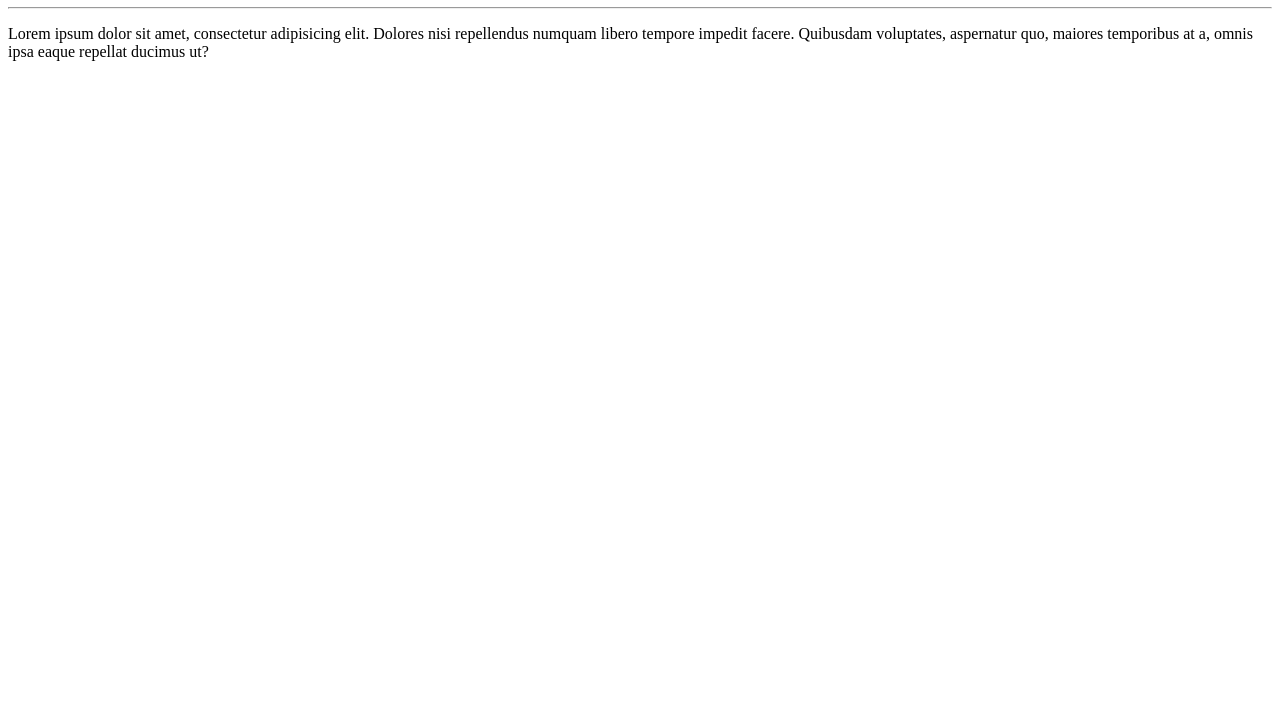
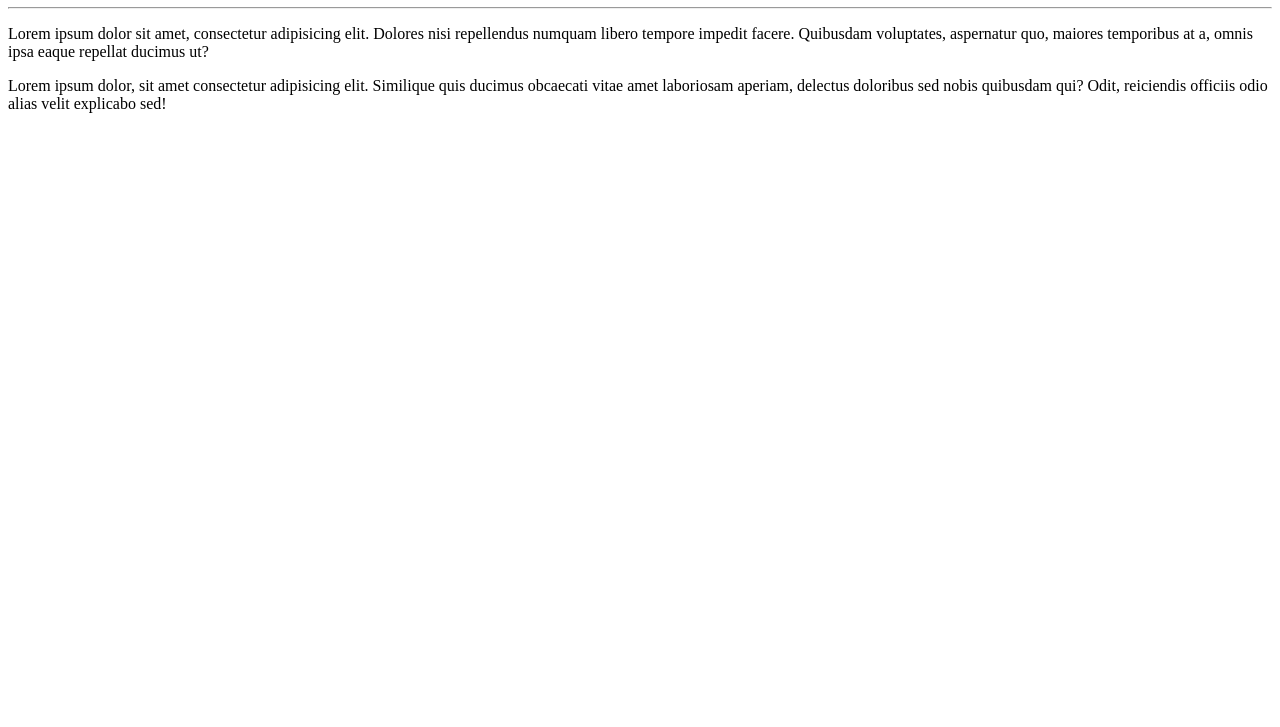
Before and after one commit to GuiPRodri07/Git_exemplos, a plain HTML site: page Site-exmplo/index.html in a window 1280 px wide. Shown: the part 73-800 px from the top of the page. Drawn offline with Linux system fonts and the light colour scheme.

Commit message:
adicionei um novo paragrafo

```diff
--- a/Site-exmplo/index.html
+++ b/Site-exmplo/index.html
@@ -9,5 +9,6 @@
     <h1> Primeiro </h1>
     <hr>
     <p>Lorem ipsum dolor sit amet, consectetur adipisicing elit. Dolores nisi repellendus numquam libero tempore impedit facere. Quibusdam voluptates, aspernatur quo, maiores temporibus at a, omnis ipsa eaque repellat ducimus ut? </p>
+    <p>Lorem ipsum dolor, sit amet consectetur adipisicing elit. Similique quis ducimus obcaecati vitae amet laboriosam aperiam, delectus doloribus sed nobis quibusdam qui? Odit, reiciendis officiis odio alias velit explicabo sed!</p>
 </body>
 </html>
```
